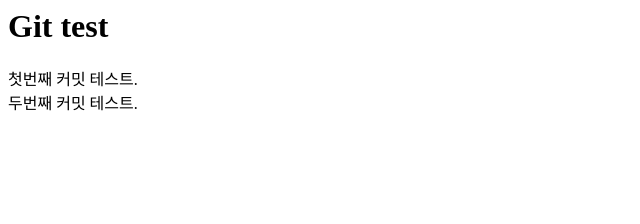
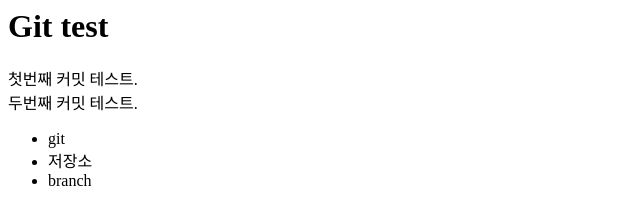
Before and after one commit to ooreenara/test, a plain HTML site: page index.html in a window 1280 px wide. Shown: the whole page, without its empty margins (0-640 px from the left). Drawn offline with Linux system fonts and the light colour scheme.

Commit message:
브랜치 준비

```diff
--- a/index.html
+++ b/index.html
@@ -5,5 +5,10 @@
 	<h1>Git test</h1>
 	<div>첫번째 커밋 테스트.</div>
 	<div>두번째 커밋 테스트.</div>
+	<ul>
+		<li>git</li>
+		<li>저장소</li>
+		<li>branch</li>
+	</ul>
 </body>
 </html>
```
